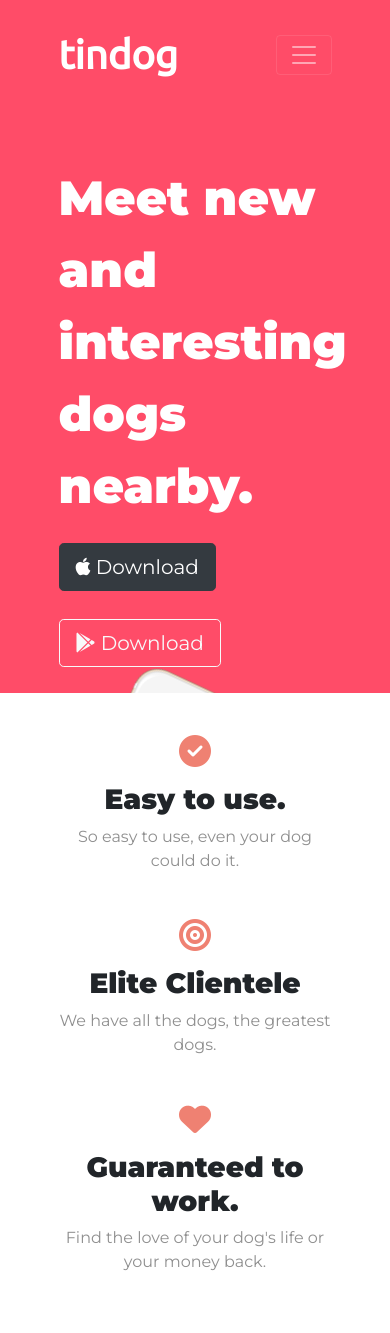
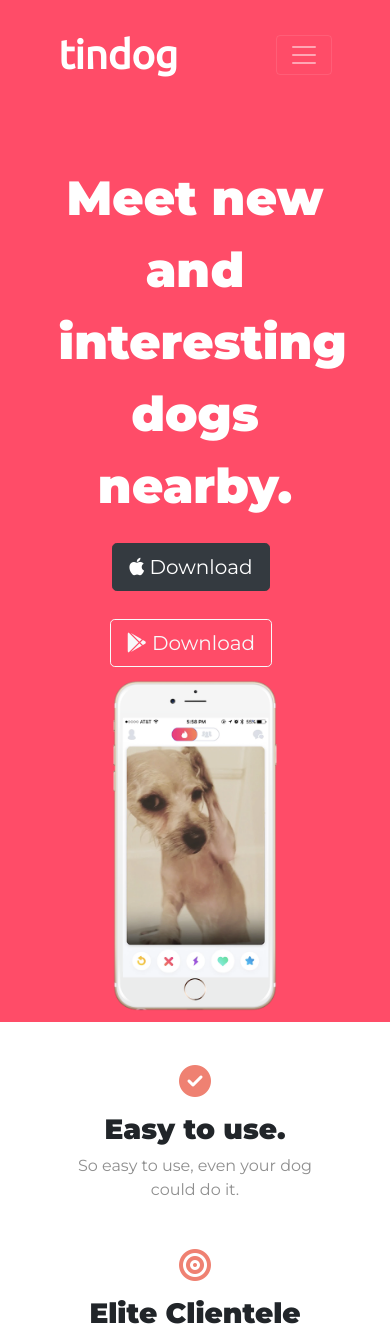
Before and after one commit to darkknight-dev/Tindog, a plain HTML site: page index.html in a window 390 px wide. Shown: the top 1333 px of the page. Drawn offline with nearby package versions, Linux system fonts and the light colour scheme.

Commit message:
Add files via upload

```diff
--- a/css/styles.css
+++ b/css/styles.css
@@ -140,6 +140,7 @@
   text-align: center;
   padding: 100px;
   background-color: #ff4c68;
+  color: #fff;
 }
 
 #footer{
@@ -150,3 +151,15 @@
 .ss{
   margin:8px;
 }
+
+@media (max-width:1000px)
+{
+  #title{
+      text-align: center;
+  }
+  .title-img{
+    position:static;
+    transform:rotate(0deg);
+
+  }
+}
```
